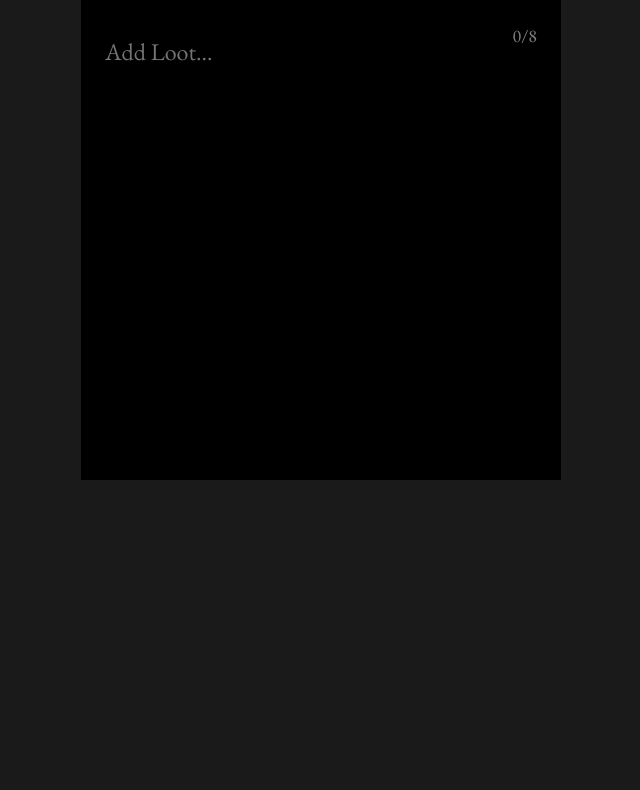
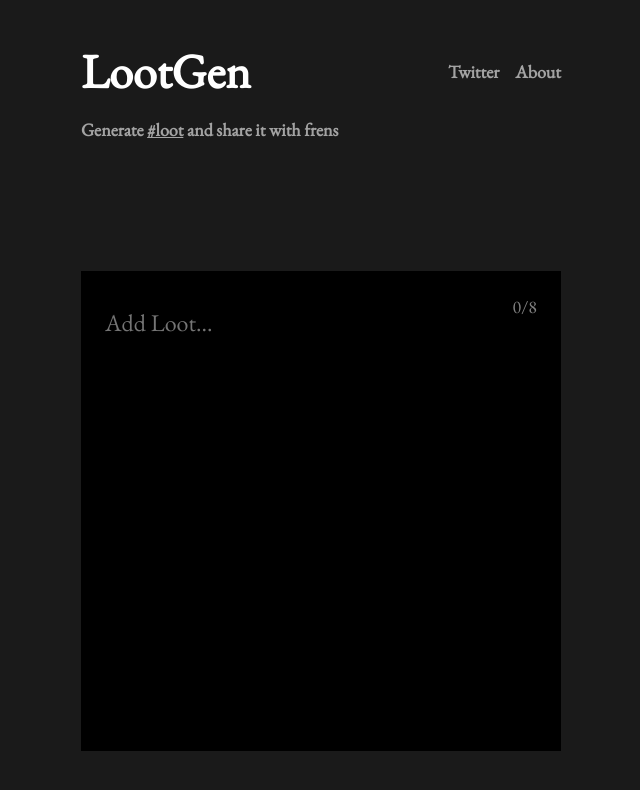
Before and after one commit to lootgen/web, a React (Create React App) app: page / in a window 1280 px wide. Shown: the top 790 px of the page, without its empty margins (319-959 px from the left). Built offline with nearby package versions, Linux system fonts and the light colour scheme; no server answers.

Commit message:
Add LootGen header nav

```diff
--- a/src/App.css
+++ b/src/App.css
@@ -5,9 +5,29 @@ body {
   font-family: "EB Garamond", serif;
 }
 
+h1, h2, h3, h4, h5, h6 {
+  margin: 0;
+  padding: 0;
+  color: #ffffff;
+}
+
+h1 {
+  font-size: 48px;
+}
+
+h3, a {
+  color: #a3a3a3;
+  font-size: 18px;
+}
+
 .App {
   display: flex;
   justify-content: center;
+}
+
+.row {
+  display: flex;
+  flex-direction: row;
 }
 
 textarea, input {
--- a/src/App.tsx
+++ b/src/App.tsx
@@ -4,17 +4,21 @@ import React from 'react';
 import { Route, Switch } from 'react-router-dom';
 
 import LootBag from './components/LootBag';
+import LootHeader from './components/LootHeader';
 import LootScreen from './screens/LootScreen';
 import NotFoundScreen from './screens/NotFoundScreen';
 
 function App(): JSX.Element {
   return (
     <div className="App">
-      <Switch>
-        <Route exact path="/" component={LootBag} />
-        <Route path="/loot/:id" component={LootScreen} />
-        <Route path="*" component={NotFoundScreen} />
-      </Switch>
+      <div className="container">
+        <LootHeader />
+        <Switch>
+          <Route exact path="/" component={LootBag} />
+          <Route path="/loot/:id" component={LootScreen} />
+          <Route path="*" component={NotFoundScreen} />
+        </Switch>
+      </div>
     </div>
   );
 }
--- /dev/null
+++ b/src/components/LootHeader.css
@@ -0,0 +1,27 @@
+.header-links {
+  justify-content: space-between;
+  margin-top: 40px;
+  margin-bottom: 16px;
+}
+
+.logo {
+  display: flex;
+  flex-direction: row;
+}
+
+.header-links a {
+  text-decoration: none;
+}
+
+.nav-links {
+  flex-direction: row;
+  align-items: center;
+}
+
+.nav-links h3 {
+  margin-left: 16px;
+}
+
+.subtitle {
+  margin-bottom: 130px;
+}
--- /dev/null
+++ b/src/components/LootHeader.tsx
@@ -0,0 +1,34 @@
+import { Link } from 'react-router-dom';
+import './LootHeader.css';
+
+const LootHeader: React.FC = () => {
+  return (
+    <div>
+      <div className="row header-links">
+        <div className="logo">
+          <Link to="/">
+            <h1>LootGen</h1>
+          </Link>
+        </div>
+
+        <div className="row nav-links">
+          <a href="https://twitter.com/loot_gen">
+            <h3>Twitter</h3>
+          </a>
+          <Link to="/about">
+            <h3>About</h3>
+          </Link>
+        </div>
+      </div>
+
+      <div className="subtitle">
+        <h3>
+          Generate <a href="https://www.lootproject.com">#loot</a> and share it
+          with frens
+        </h3>
+      </div>
+    </div>
+  );
+};
+
+export default LootHeader;
```
